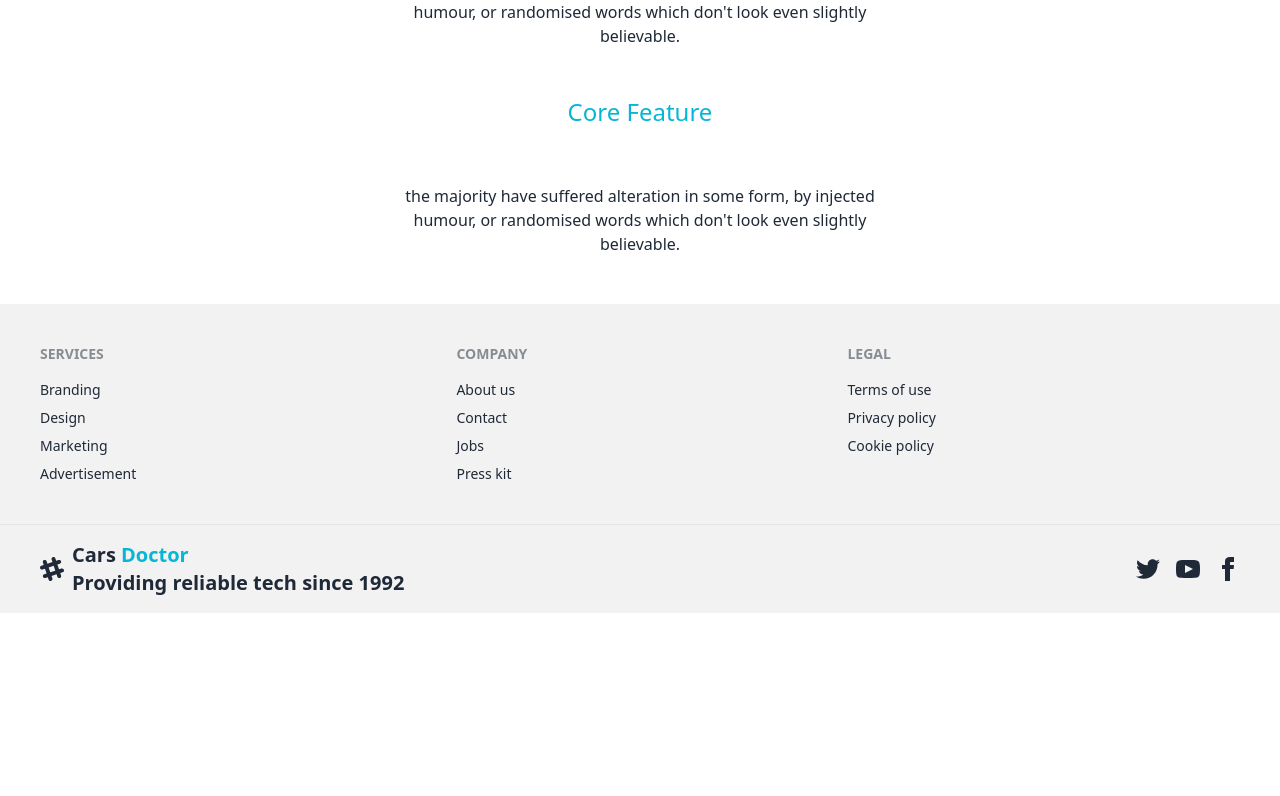
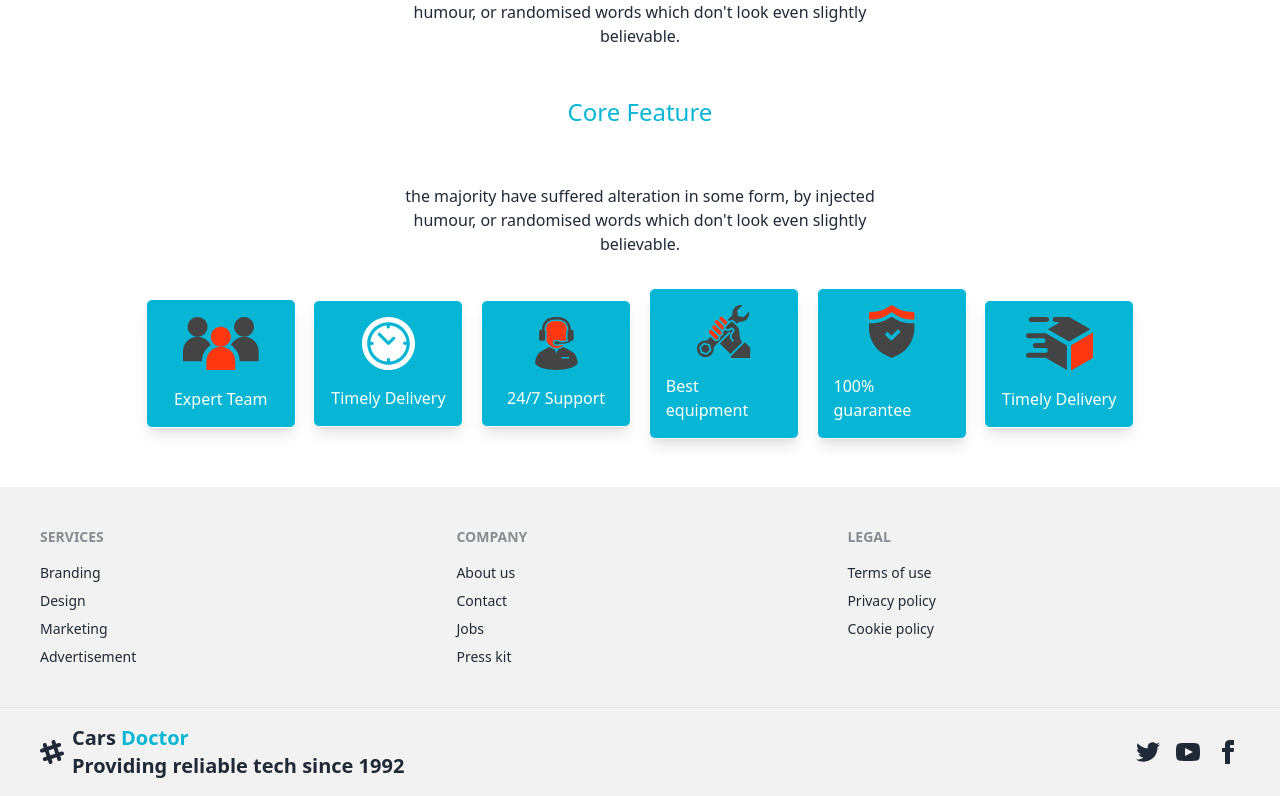
Before and after one commit to abirpuc/cars-doctor, a React (Vite) app: page / in a window 1280 px wide. Shown: the part 2992-3788 px from the top of the page. Before the commit the page ends 3605 px from the top, so only its background shows below. Built offline with nearby package versions, Linux system fonts and the light colour scheme.

Commit message:
Design core feature card

```diff
--- /dev/null
+++ b/src/components/card/FeatureCard.jsx
@@ -0,0 +1,11 @@
+import React from 'react'
+
+export default function FeatureCard({feature}) {
+    const {title, img} = feature;
+  return (
+    <div className='border border-white shadow-lg p-4 rounded-md flex flex-col items-center justify-center w-[150px] bg-cyan-500 text-white'>
+        <img src={img} className='mb-4 hover:scale-105' loading='lazy' alt="" />
+        <p>{title}</p>
+    </div>
+  )
+}
--- /dev/null
+++ b/src/data/Features.js
@@ -0,0 +1,38 @@
+import team from '../assets/icons/group.svg'
+import equipment from '../assets/icons/Wrench.svg'
+import support from '../assets/icons/Group 38729.svg'
+import person from '../assets/icons/person.svg'
+import guarantee from '../assets/icons/check.svg'
+import delivered from '../assets/icons/deliveryt.svg'
+export const feature = [
+    {
+        id:1,
+        title:"Expert Team",
+        img: team
+    },
+    {
+        id:2,
+        title:"Timely Delivery",
+        img: support
+    },
+    {
+        id:3,
+        title:"24/7 Support",
+        img: person
+    },
+    {
+        id:4,
+        title:"Best equipment",
+        img: equipment
+    },
+    {
+        id:5,
+        title:"100% guarantee",
+        img: guarantee
+    },
+    {
+        id:6,
+        title:"Timely Delivery",
+        img: delivered
+    },
+]
--- a/src/pages/Home/homecomponents/CoreFeature.jsx
+++ b/src/pages/Home/homecomponents/CoreFeature.jsx
@@ -1,5 +1,7 @@
 import React from 'react'
 import SectionHeading from '../../../components/Heading/SectionHeading'
+import FeatureCard from '../../../components/card/FeatureCard'
+import { feature } from '../../../data/Features'
 
 export default function CoreFeature() {
   return (
@@ -9,6 +11,11 @@ export default function CoreFeature() {
             title="Why Chose Us?"
             text="the majority have suffered alteration in some form, by injected humour, or randomised words which don't look even slightly believable. "
         />
+        <div className='flex flex-col md:flex-row justify-evenly items-center my-8'>
+            {
+                feature.map(fea => <FeatureCard key={fea.id} feature={fea}/>)
+            }
+        </div>
     </section>
   )
 }
```
